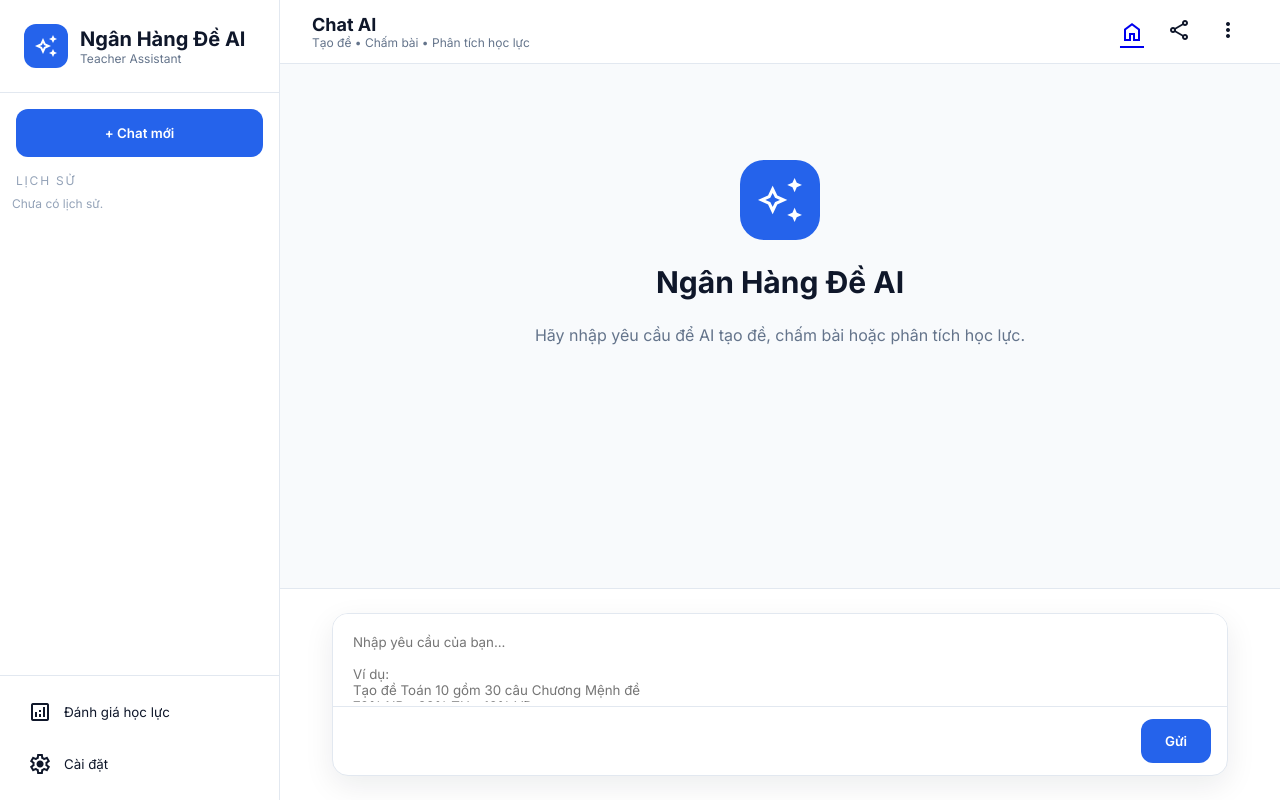
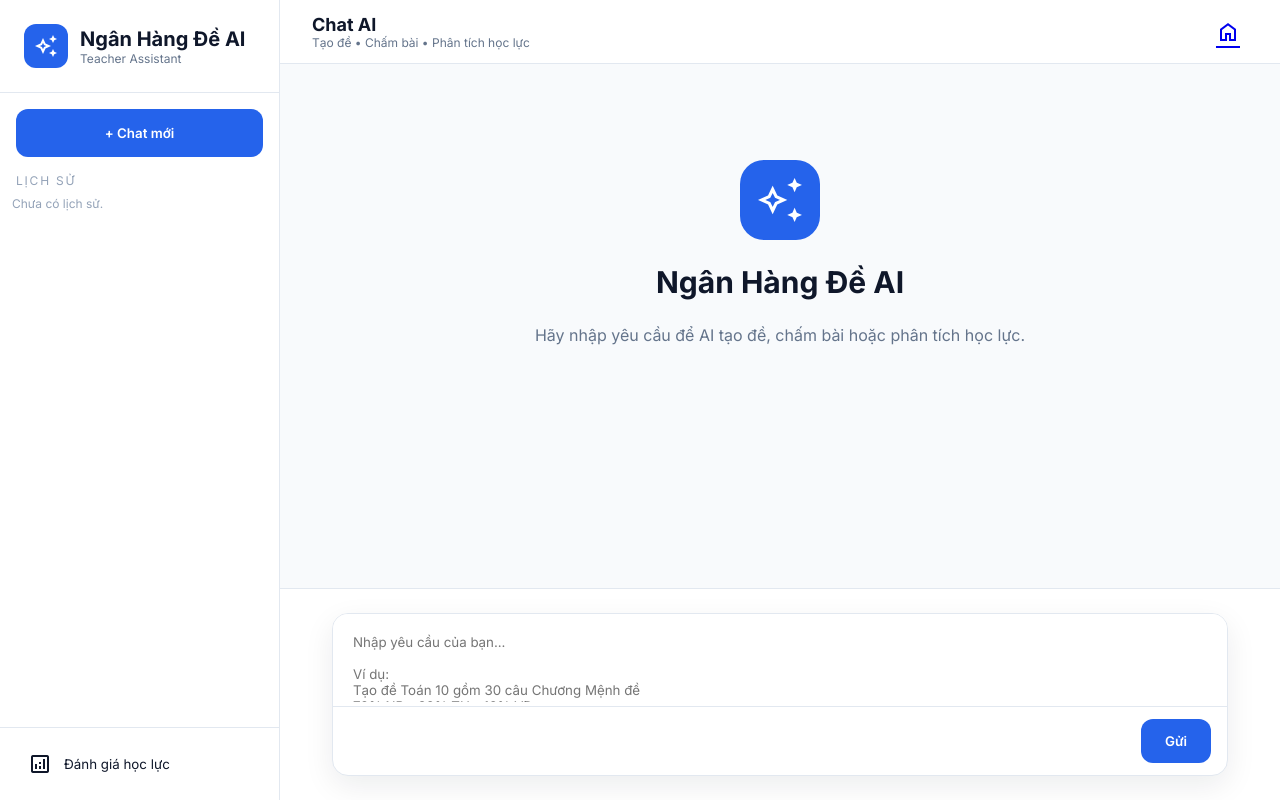
Before and after one commit to lantuan/NganHangDe, a FastAPI app: template app/templates/chat/chat.html in a window 1280 px wide. Run offline with FastAPI, Linux system fonts and the light colour scheme; the template is opened without the code that fills it, so the values that code supplies are empty; parts of the project's set-up code (start-up, migrations or seed data) failed here and were passed over.

Commit message:
ui: bo not Cai dat + share/more_vert (phan bi sot lan truoc)

```diff
--- a/app/templates/chat/chat.html
+++ b/app/templates/chat/chat.html
@@ -315,10 +315,6 @@
                     <span class="material-symbols-outlined">analytics</span>
                     Đánh giá học lực
                 </button>
-                <button class="sidebar-link w-full flex items-center gap-3 rounded-xl px-4 py-3">
-                    <span class="material-symbols-outlined">settings</span>
-                    Cài đặt
-                </button>
             </div>
 
         </aside>
@@ -339,12 +335,6 @@
                     <a href="/" class="icon-btn w-10 h-10 rounded-xl flex items-center justify-center" title="Ve trang chu">
                         <span class="material-symbols-outlined">home</span>
                     </a>
-                    <button class="icon-btn w-10 h-10 rounded-xl">
-                        <span class="material-symbols-outlined">share</span>
-                    </button>
-                    <button class="icon-btn w-10 h-10 rounded-xl">
-                        <span class="material-symbols-outlined">more_vert</span>
-                    </button>
                 </div>
             </header>
 
```
